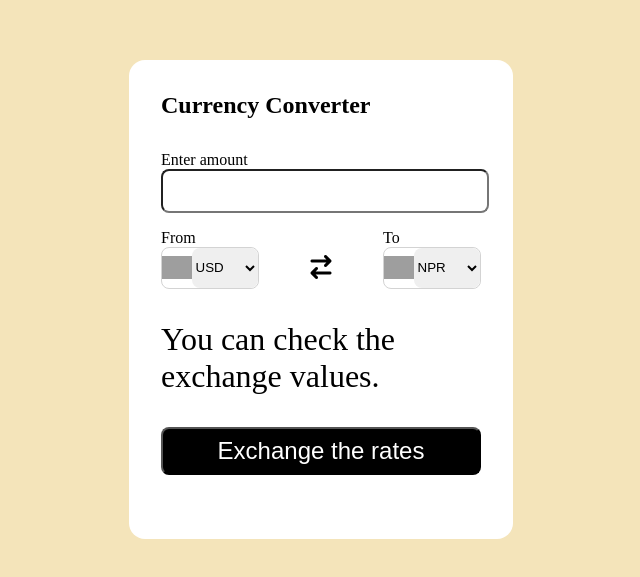
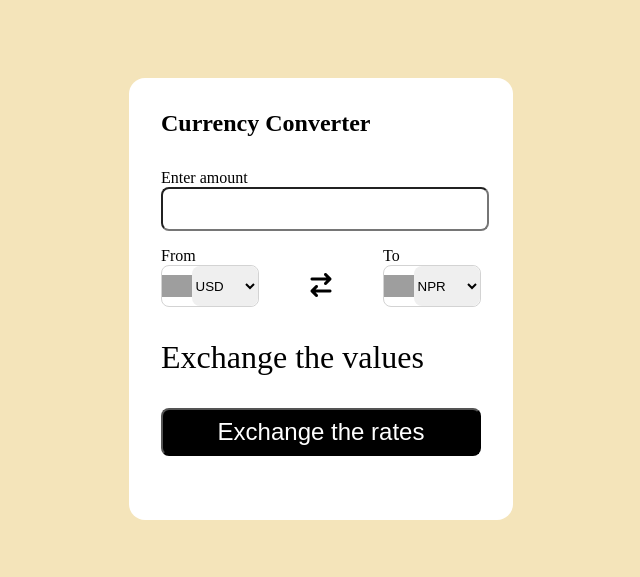
Before and after one commit to kapilraut1/currency-converter, a plain HTML site: page index.html in a window 1280 px wide. Shown: the part 101-678 px from the top of the page, without its empty margins (319-959 px from the left). Drawn offline with Linux system fonts and the light colour scheme; grey boxes are pictures that could not be loaded.

Commit message:
Update index.html
final one.

```diff
--- a/index.html
+++ b/index.html
@@ -35,7 +35,7 @@
                 </div>
                </div>
             </div>
-            <div class="msg">You can check the exchange values. </div>
+            <div class="msg">Exchange the values</div>
             <button class="btn">Exchange the rates</button>
           </form>
     </div>
```
